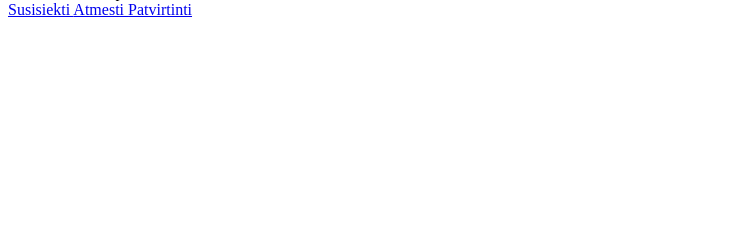
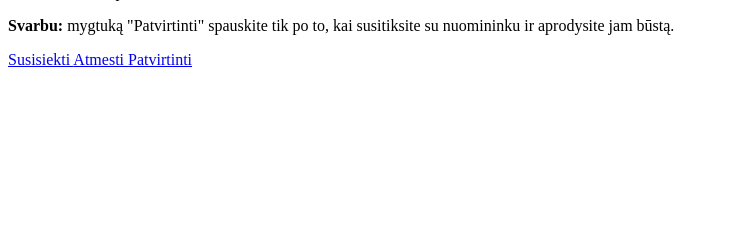
Before and after one commit to delfas2/Nomoklis, a Django app: template nomoklis_app/templates/nomoklis_app/_rental_request_popup.html in a window 1280 px wide. Shown: the part 197-437 px from the top of the page, without its empty margins (0-729 px from the left). Run offline with Django 4.2, Linux system fonts and the light colour scheme; the template is opened without the code that fills it, so the values that code supplies are empty; some libraries are stand-ins or nearby versions.

Commit message:
Pridėtas priminimas, kad patvirtinti nuomos užklausą tik tada, kai butas aprodomas.

```diff
--- a/nomoklis_app/templates/nomoklis_app/_rental_request_popup.html
+++ b/nomoklis_app/templates/nomoklis_app/_rental_request_popup.html
@@ -39,6 +39,10 @@
     </div>
     {% endif %}
 
+    <div class="mt-4 p-3 bg-yellow-50 border-l-4 border-yellow-400 text-yellow-700">
+        <p class="text-sm"><strong>Svarbu:</strong> mygtuką "Patvirtinti" spauskite tik po to, kai susitiksite su nuomininku ir aprodysite jam būstą.</p>
+    </div>
+
     <div class="mt-6 grid grid-cols-1 md:grid-cols-3 gap-3">
         <a href="{% url 'chat_room' req.tenant.id %}" class="w-full text-center bg-gray-200 text-gray-800 font-semibold py-2 px-4 rounded-lg hover:bg-gray-300">
             Susisiekti
```
